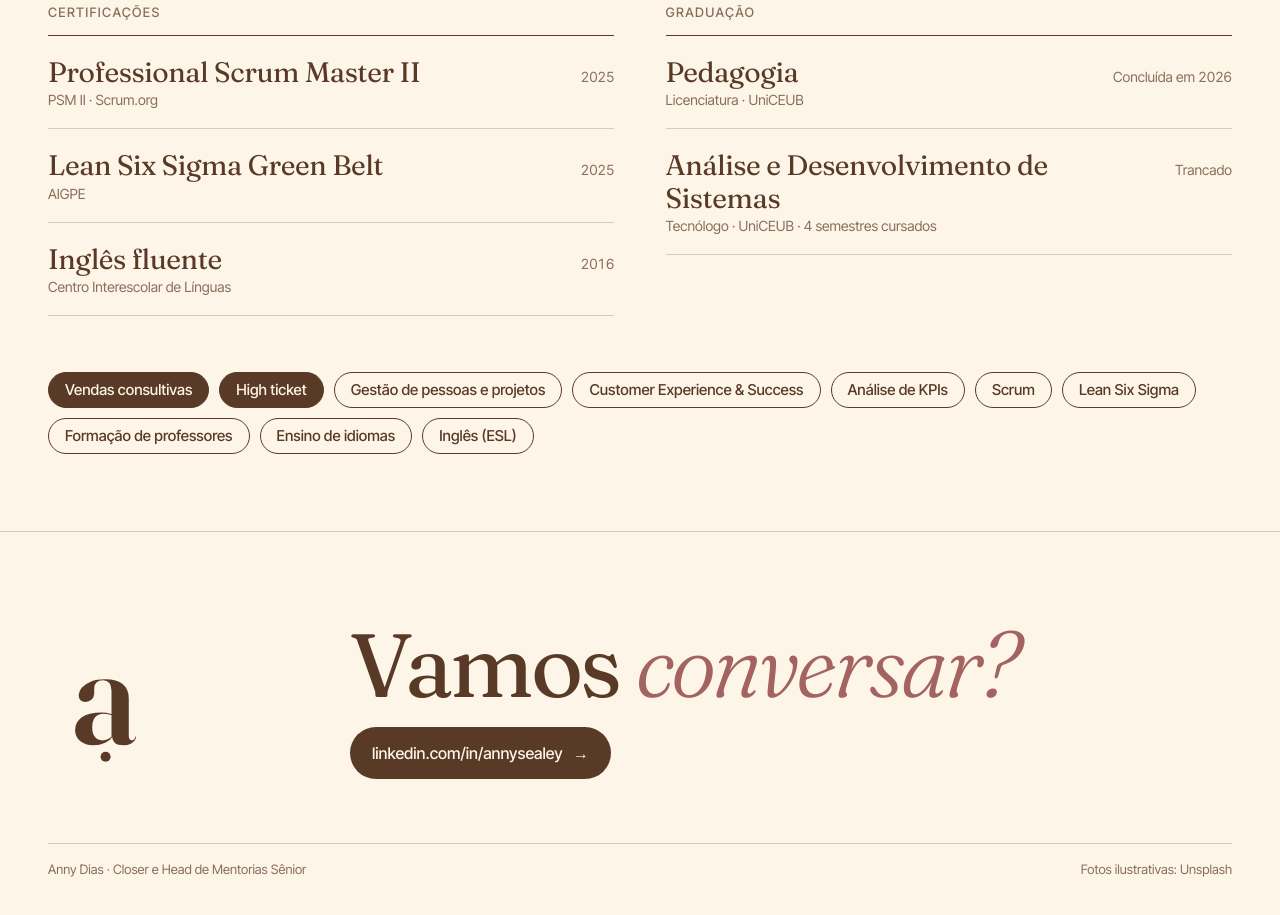
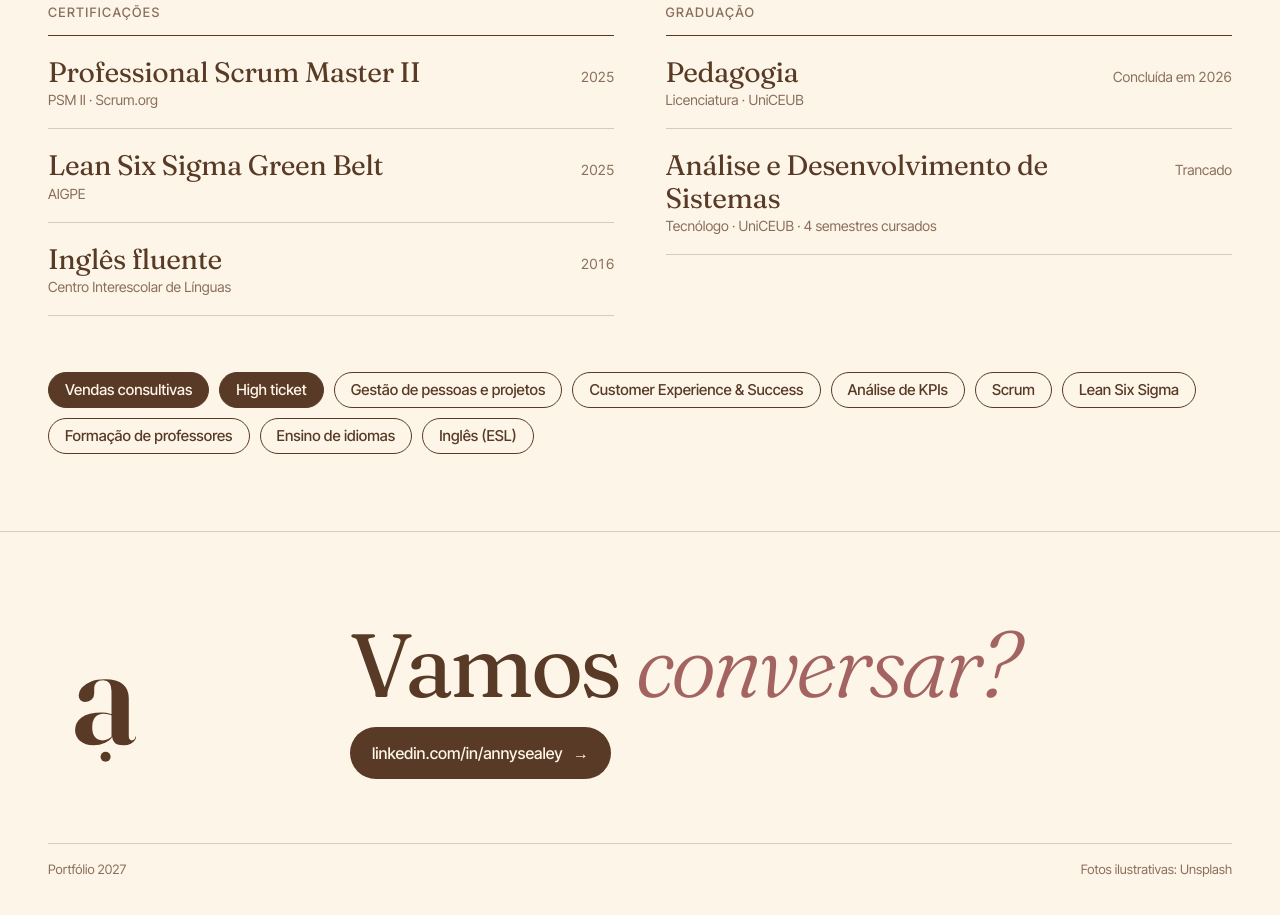
Before and after one commit to annydiasportfolio/annydiasportfolio.github.io, a plain HTML site: page index.html in a window 1280 px wide. Shown: the part 4276-5191 px from the top of the page. Drawn offline with Linux system fonts and the light colour scheme.

Commit message:
Troca texto do rodapé por Portfólio 2027
Co-Authored-By: Claude Opus 5.5 <noreply@anthropic.com>
Claude-Session: https://claude.ai/code/session_01AZpuWmbUBDndDSJETDf95F

```diff
--- a/index.html
+++ b/index.html
@@ -461,7 +461,7 @@ footer{padding-block:clamp(48px,7vw,96px) clamp(28px,4vw,40px)}
       </div>
     </div>
     <div class="colophon">
-      <span>Anny Dias · Closer e Head de Mentorias Sênior</span>
+      <span>Portfólio 2027</span>
       <span>Fotos ilustrativas: Unsplash</span>
     </div>
   </div>
```
